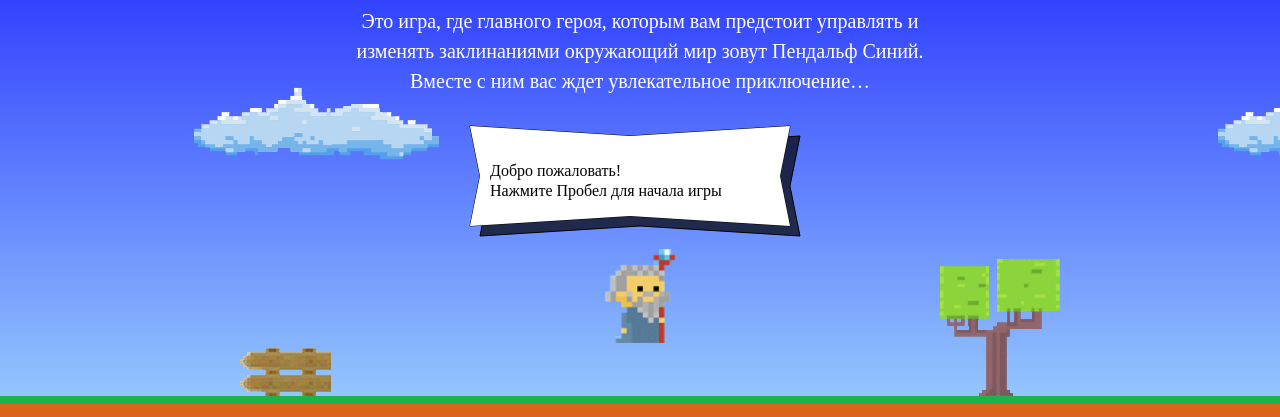
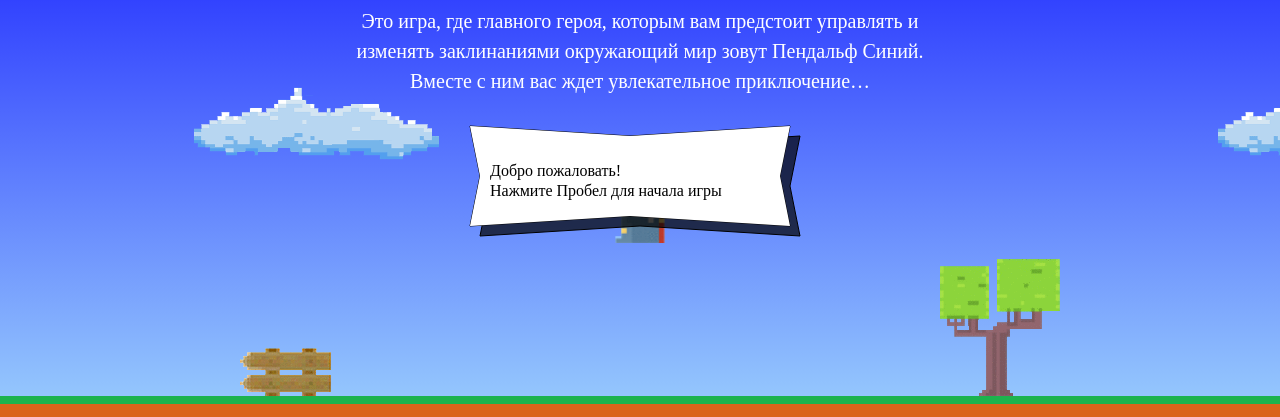
Before and after one commit to Linae77/778767-code-and-magick, a website: page index.html in a window 1280 px wide. Shown: the part 203-620 px from the top of the page. Drawn offline with Linux system fonts and the light colour scheme; a web font is replaced by a local one.

Commit message:
Исправлена высота появления волшебника 2.3 ОТ ЗЕМЛИ + FIREBALL_SIZE константа

```diff
--- a/index.html
+++ b/index.html
@@ -181,7 +181,7 @@
   </div>
 </template>
 <script type="text/javascript">
-  var fireballSize = 22; //это переменная, может меняться
+  var FIREBALL_SIZE = 22; //константа
   function getFireballSpeed(left) {
     if (left) {return 5};
        return 2;
@@ -195,7 +195,7 @@
      return width / 2 - wizardWidth / 2;
   };
   function getWizardY(height) {
-     return height * 2 / 3 - wizardWidth * 1.337 / 2;
+     return height * 1 / 3 - getWizardHeight(wizardWidth) / 2;
   };
 </script>
 <script src="js/game.js"></script>
```
